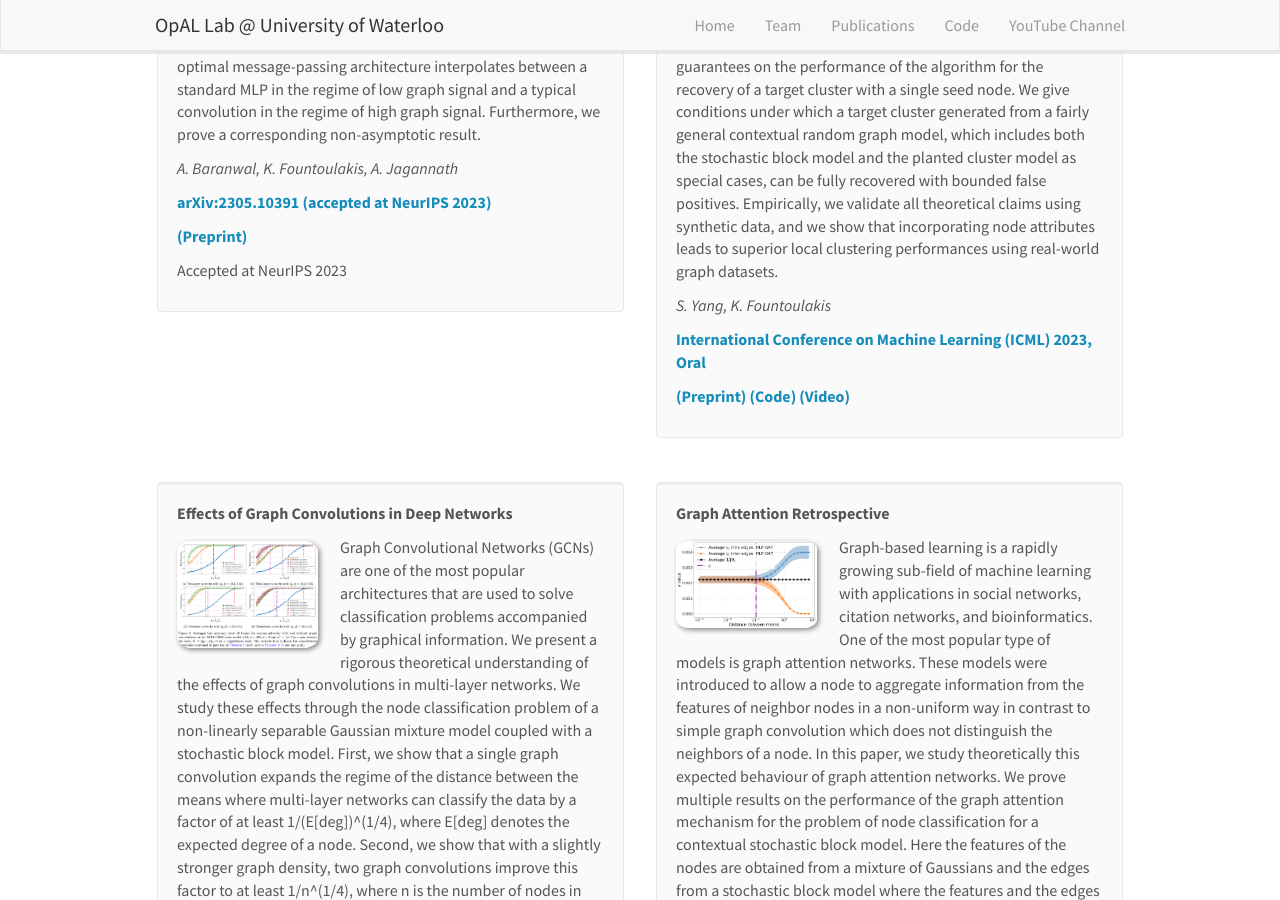
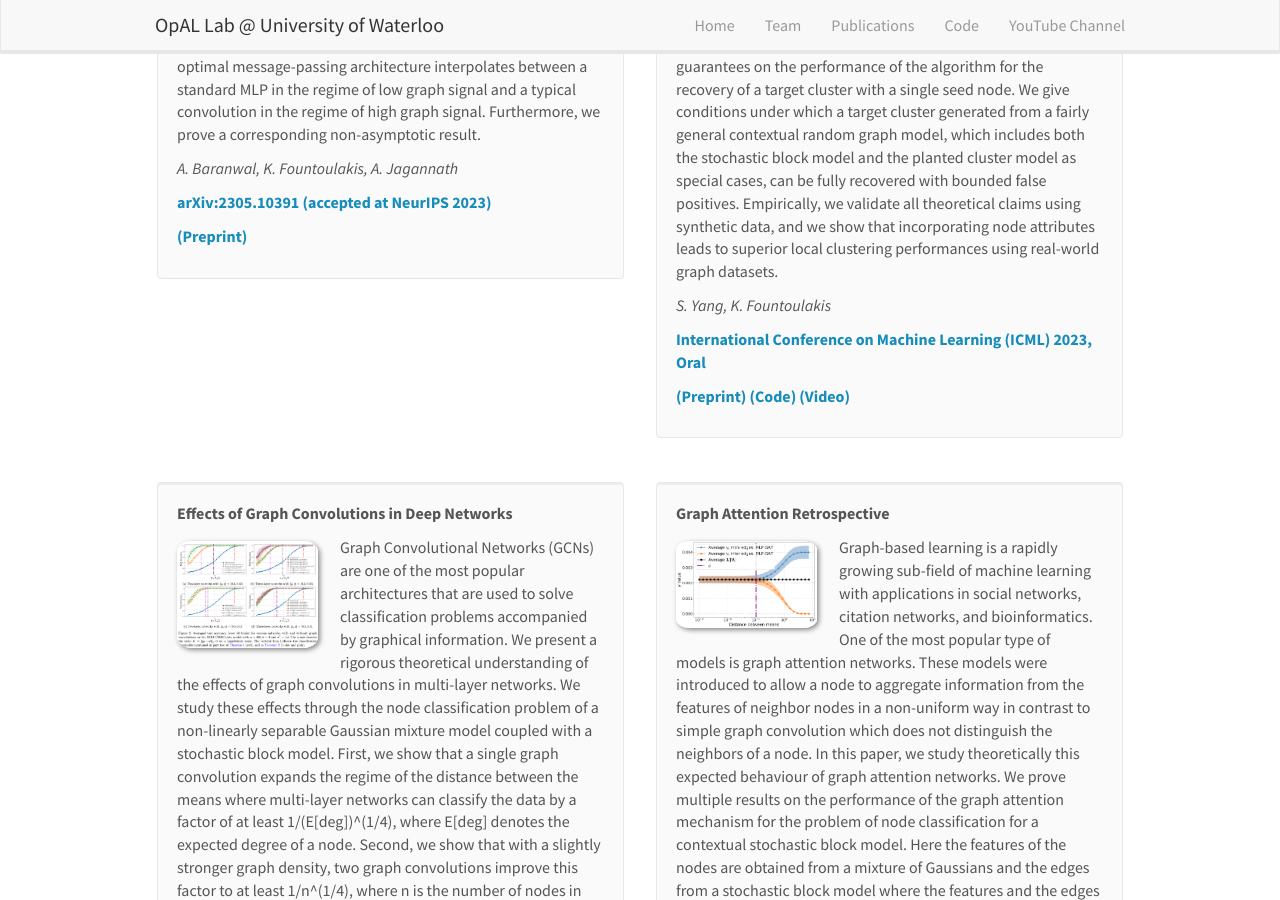
Before and after one commit to opallab/opallab.github.io, a Jekyll site: the page built from _pages/publications.md, in a window 1280 px wide and 900 px high, scrolled down 606 px. Built offline with Jekyll 4.4.1, drawn with Linux system fonts in a browser that asks for light colours; nearby versions of some CDN libraries.

Commit message:
accepted paper at neurips 2023

```diff
--- a/_data/publist.yml
+++ b/_data/publist.yml
@@ -6,7 +6,7 @@
     url: https://arxiv.org/abs/2305.10391
     display: arXiv:2305.10391 (accepted at NeurIPS 2023)
   highlight: 1
-  news2: Accepted at NeurIPS 2023
+  news2:
   code:
     url:
     display:
```
